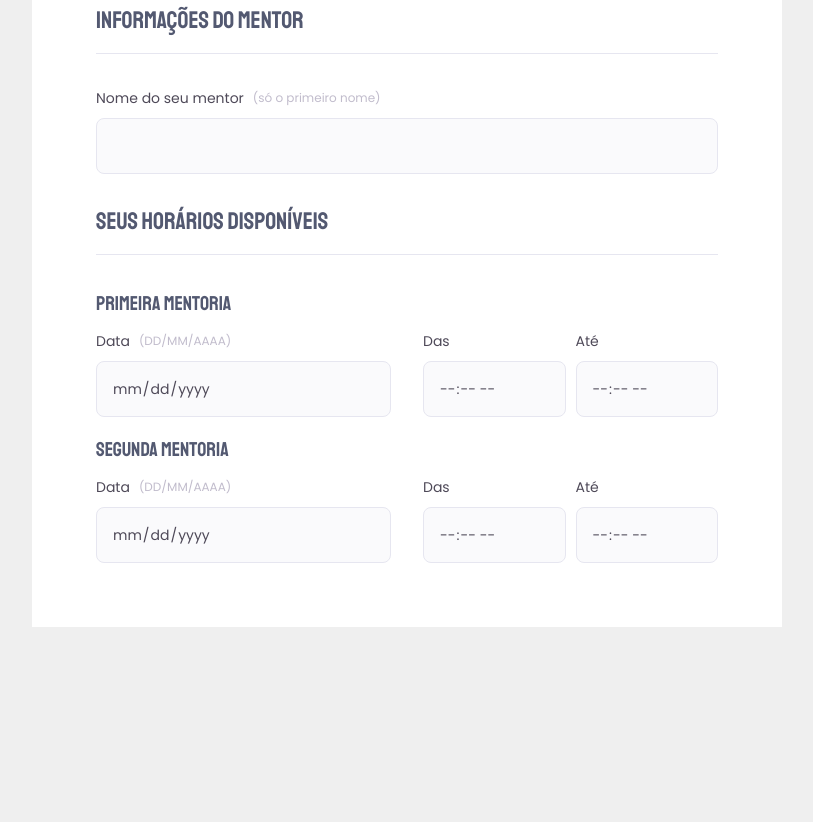
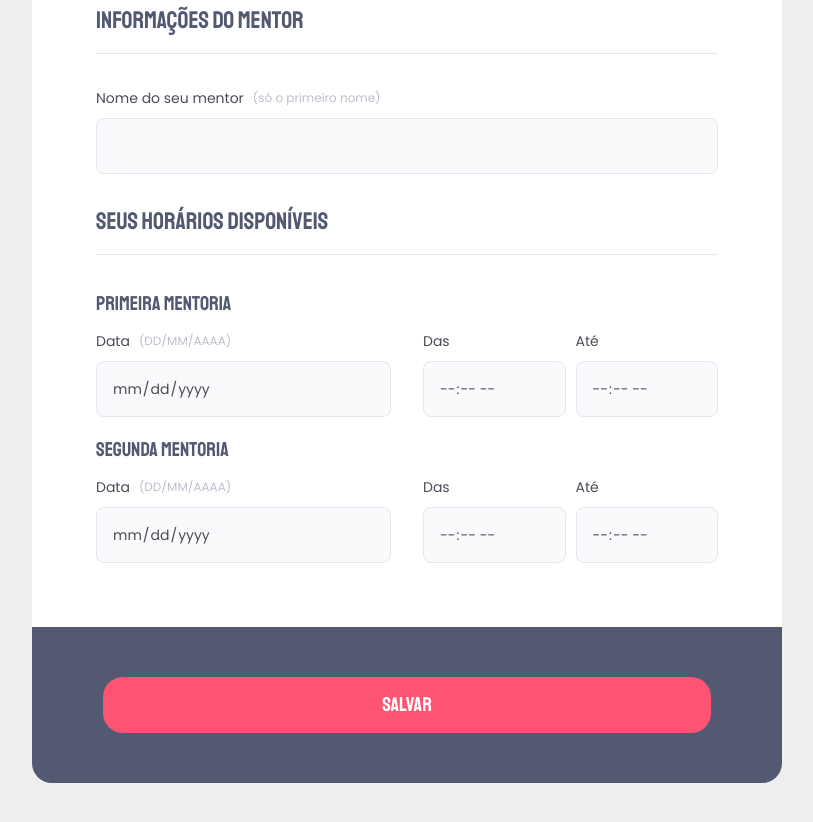
Before and after one commit to kauankarvalho/Formulario-Intermediario, a website: page index.html in a window 1280 px wide. Shown: the part 806-1628 px from the top of the page, without its empty margins (233-1046 px from the left). Before the commit the page ends 1533 px from the top, so only its background shows below. Drawn offline with Linux system fonts and the light colour scheme.

Commit message:
feat: add submit button to the form

```diff
--- a/index.html
+++ b/index.html
@@ -29,8 +29,11 @@
       </section>
     </header>
 
-    <main class="flex justify-center pb-[10rem]">
-      <form class="w-[100%] max-w-[75rem] p-[6.4rem] bg-white rounded-t-[2rem] mt-[5.8rem] flex flex-col gap-[3rem]">
+    <main class="flex flex-col items-center pb-[10rem]">
+      <form
+        class="w-[100%] max-w-[75rem] p-[6.4rem] bg-white rounded-t-[2rem] mt-[5.8rem] flex flex-col gap-[3rem]"
+        id="mentoring"
+      >
         <fieldset class="flex flex-col gap-[1.6rem]">
           <legend
             class="font-staatliches font-normal text-[2.4rem]/[3.4rem] text-[#535971] pb-[1.6rem] border-b-[0.1rem] border-[#E6E6F0] w-[100%]"
@@ -228,12 +231,20 @@
                   />
                 </div>
               </div>
-
             </div>
           </fieldset>
-
         </fieldset>
       </form>
+
+      <div class="bg-[#535971] px-[7.1rem] py-[5rem] max-w-[75rem] w-[100%] rounded-b-[2rem]">
+        <button
+          class="px-[4rem] py-[1.5rem] bg-[#FF5374] font-staatliches font-normal text-[2rem]/[2.6rem] text-white w-[100%] rounded-[2rem]"
+          type="submit"
+          form="mentoring"
+        >
+          salvar
+        </button>
+      </div>
     </main>
   </body>
 </html>
```
Also changed, not shown: dist/style.css.
